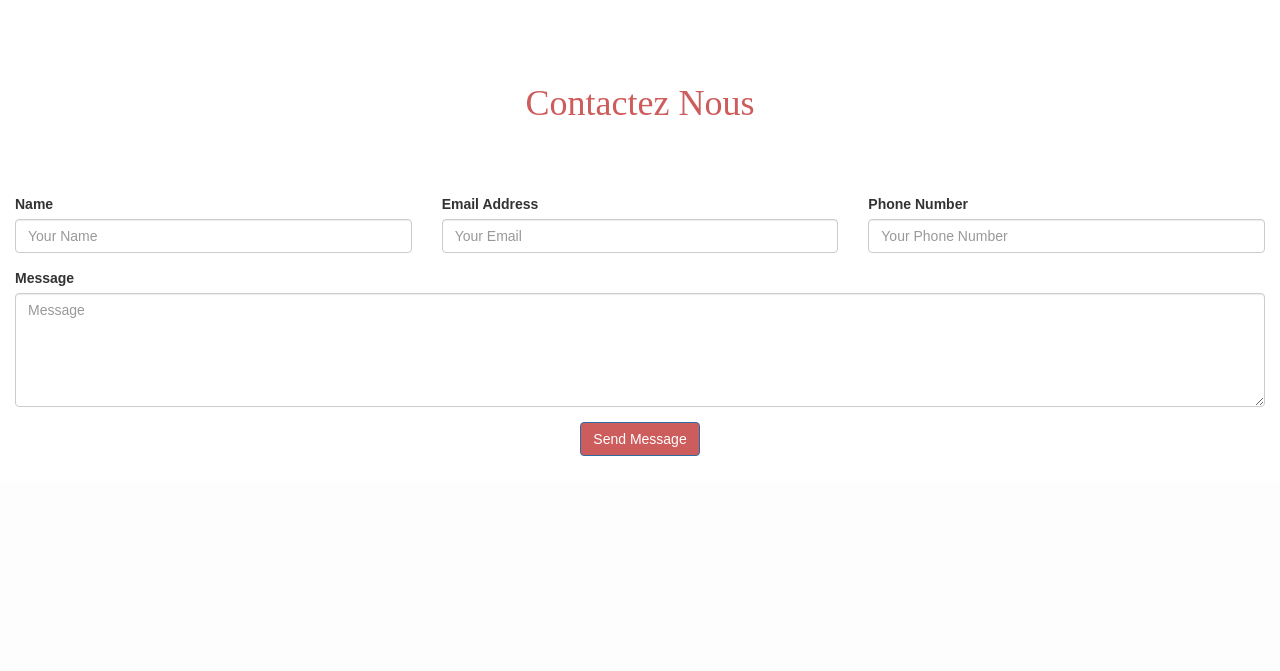
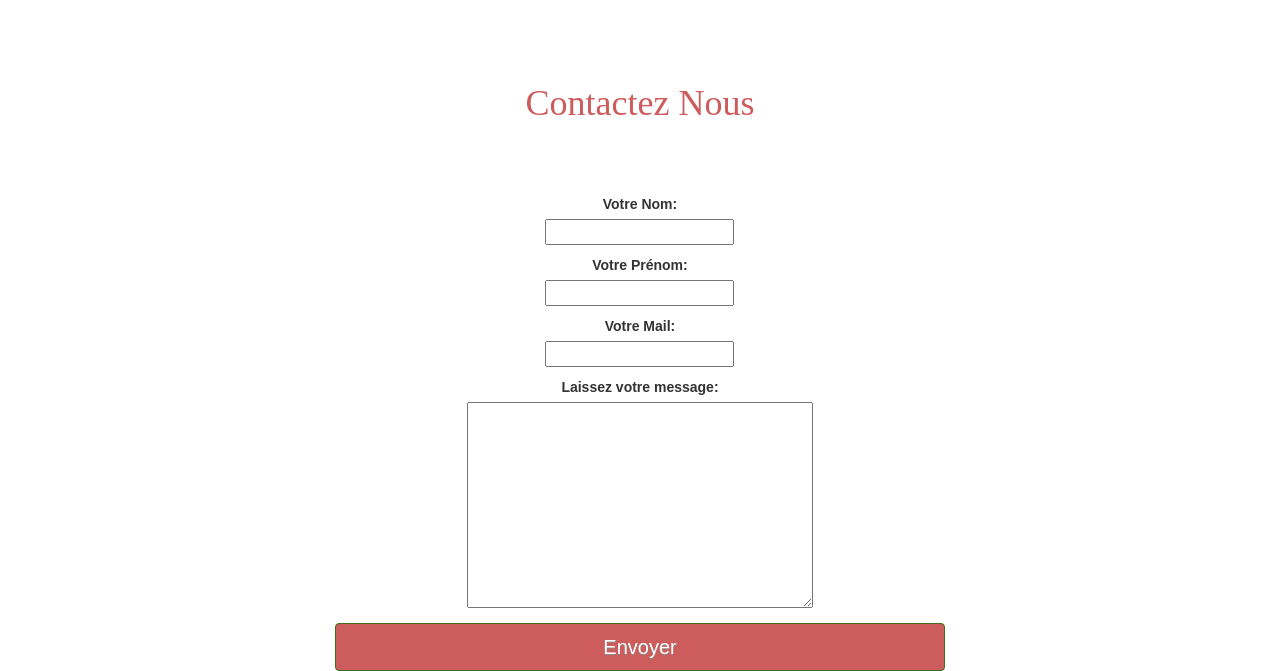
Before and after one commit to Touzi-Mortadha/Soteq, a Django app: page /contact in a window 1280 px wide. Shown: the part 593-1264 px from the top of the page. Before the commit the page ends 1049 px from the top, so only its background shows below. Run offline with Django 3.2, Linux system fonts and the light colour scheme; some libraries are stand-ins or nearby versions; some web fonts are replaced.

Commit message:
contact_calss_based

```diff
--- a/Soteq_project/settings.py
+++ b/Soteq_project/settings.py
@@ -134,7 +134,7 @@ MEDIA_ROOT = os.path.join(BASE_DIR, "media_cdn")
 EMAIL_BACKEND = 'django.core.mail.backends.smtp.EmailBackend'
 
 
-DEFAULT_EMAIL_FROM = ''
+DEFAULT_EMAIL_FROM = 'soteqapp@gmail.com'
 DEFAULT_EMAIL_BCC = ''
 SERVER_EMAIL = ''
 
--- a/soteq/forms.py
+++ b/soteq/forms.py
@@ -17,3 +17,16 @@ class SignUpForm(UserCreationForm):
         self.fields['email'].widget.attrs.update({'class' : 'form-control input-lg'})
         self.fields['password1'].widget.attrs.update({'class' : 'form-control input-lg'})
         self.fields['password2'].widget.attrs.update({'class' : 'form-control input-lg'})
+
+
+class ContactForm(forms.Form):
+    contact_name = forms.CharField(required=True)
+    contact_last_name = forms.CharField(required=True)
+    contact_email = forms.EmailField(required=True)
+    content = forms.CharField(required=True, widget=forms.Textarea)
+    def __init__(self, *args, **kwargs):
+        super(ContactForm, self).__init__(*args, **kwargs)
+        self.fields['contact_name'].label = "Votre Nom:"
+        self.fields['contact_last_name'].label = "Votre Prénom:"
+        self.fields['contact_email'].label = "Votre Mail:"
+        self.fields['content'].label = "Laissez votre message:"
--- a/soteq/views.py
+++ b/soteq/views.py
@@ -10,9 +10,11 @@ from django.views import View
 from django.utils.encoding import force_bytes, force_text
 from django.utils.http import urlsafe_base64_encode, urlsafe_base64_decode
 from django.template.loader import render_to_string
-from .forms import SignUpForm
+from .forms import SignUpForm, ContactForm
 from .tokens import account_activation_token
 from django.core.mail import EmailMessage
+from django.template import Context
+from django.template.loader import get_template
 
 
 
@@ -39,10 +41,6 @@ class SAV_view(TemplateView):
     template_name = "SAV.html"
 
 
-class contact_view(TemplateView):
-    template_name = "contact_us.html"
-
-
 
 class produit_detail_view(TemplateView):
     template_name = "produit_detail.html"
@@ -56,7 +54,6 @@ class produit_detail_view(TemplateView):
 class signup(View):
     form_class = SignUpForm
     template_name = 'signup.html'
-    initial = {'key': 'value'}
     def post(self, request, *args, **kwargs):
         form = self.form_class(request.POST)
         if form.is_valid():
@@ -101,8 +98,40 @@ def activate(request, uidb64, token):
         return render(request, 'account_activation_invalid.html')
 
 
-#class account_activation_sent(TemplateView):
-#    template_name = "account_activation_sent.html"
-
 def account_activation_sent(request):
     return render(request, 'account_activation_sent.html')
+
+class contact_view(View):
+    form_class = ContactForm
+    template_name = 'contact_us.html'
+    def post(self, request, *args, **kwargs):
+        form = self.form_class(request.POST)
+        if form.is_valid():
+            contact_name = request.POST.get('contact_name', '')
+            contact_last_name = request.POST.get('contact_last_name', '')
+            contact_email = request.POST.get('contact_email', '')
+            form_content = request.POST.get('content', '')
+
+
+            template = get_template('contact_template.txt')
+            context = {
+                'contact_name': contact_name,
+                'contact_last_name': contact_last_name,
+                'contact_email': contact_email,
+                'form_content': form_content,
+            }
+            content = template.render(context)
+
+            email = EmailMessage(
+                "Soteq a reçu un nouveau message",
+                content,
+                "Your website" +'',
+                ['soteqapp@gmail.com'],
+                headers = {'Reply-To': contact_email }
+            )
+            email.send()
+            return redirect('contact')
+        return render(request, self.template_name, {'form': form})
+    def get(self, request, *args, **kwargs):
+        form = self.form_class()
+        return render(request, self.template_name, {'form': form})
--- a/templates/contact_us.html
+++ b/templates/contact_us.html
@@ -20,6 +20,72 @@
 
     font-family: 'Sansita', sans-serif;
     }
+
+
+
+
+    legend {
+        color: #CD5C5C;
+        font-size: 25px;
+        font-weight: bold;
+    }
+
+    .signup-btn {
+        background: #CD5C5C;
+        background-image: -webkit-linear-gradient(top, #CD5C5C, #CD5C5C);
+        background-image: -moz-linear-gradient(top, #CD5C5C, #CD5C5C);
+        background-image: -ms-linear-gradient(top, #CD5C5C, #CD5C5C);
+        background-image: -o-linear-gradient(top, #CD5C5C, #CD5C5C);
+        background-image: linear-gradient(to bottom, #CD5C5C, #CD5C5C);
+        -webkit-border-radius: 4;
+        -moz-border-radius: 4;
+        border-radius: 4px;
+        text-shadow: 0px 1px 0px #898a88;
+        -webkit-box-shadow: 0px 0px 0px #a4e388;
+        -moz-box-shadow: 0px 0px 0px #a4e388;
+        box-shadow: 0px 0px 0px #a4e388;
+        font-family: Arial;
+        color: #ffffff;
+        font-size: 20px;
+        padding: 10px 20px 10px 20px;
+        border: solid #3b6e22 1px;
+        text-decoration: none;
+    }
+
+    .signup-btn:hover {
+        background: #79bc64;
+        background-image: -webkit-linear-gradient(top, #79bc64, #5e7056);
+        background-image: -moz-linear-gradient(top, #79bc64, #5e7056);
+        background-image: -ms-linear-gradient(top, #79bc64, #5e7056);
+        background-image: -o-linear-gradient(top, #79bc64, #5e7056);
+        background-image: linear-gradient(to bottom, #79bc64, #5e7056);
+        text-decoration: none;
+    }
+
+    .navbar-default .navbar-brand {
+        color: #fff;
+        font-size: 30px;
+        font-weight: bold;
+    }
+
+    .form .form-control {
+        margin-bottom: 10px;
+    }
+
+    @media (min-width: 768px) {
+        #home {
+            margin-top: 50px;
+        }
+
+        #home .slogan {
+            color: #0e385f;
+            line-height: 29px;
+            font-weight: bold;
+        }
+    }
+
+
+
 </style>
 
 
@@ -76,7 +142,7 @@
 
                     <h1 class="text-center" ><span style="color: #CD5C5C;font-family: 'Sansita' ">Contactez Nous</span></h1>
 <br><br><br>
-
+<!--
                     <form action="" method="post" role="form" class="contactForm">
                         <div class="row">
                             <div class="form-group col-lg-4">
@@ -114,6 +180,44 @@
                             </div>
                         </div>
                     </form>
+                  -->
+
+
+                  <div class="row">
+                      <div class="col-sm-offset-1 col-sm-2">
+                      </div>
+                      <div class="col-sm-6">
+
+            <form method="post">
+               {% csrf_token %}
+               <center>
+              {% for field in form %}
+        <div class="fieldWrapper">
+                   <p>
+                      {{ field.label_tag }}<br>
+                        {{ field }}
+                                {% if field.help_text %}
+                                  <small style="color: grey">{{ field.help_text }}</small>
+                                {% endif %}
+                        {% for error in field.errors %}
+                            <p style="color: red">{{ error }}</p>
+                        {% endfor %}
+                    </p>
+                  </div>
+                {% endfor %}
+              </center>
+                <button type="submit" class="btn btn-lg btn-primary btn-block signup-btn"  style='background-color:#CD5C5C' >Envoyer</button>
+            </form>
+
+        </div>
+        </div>
+
+
+
+
+
+
+
                 </div>
             </div>
         </div>
--- a/templates/signup.html
+++ b/templates/signup.html
@@ -75,7 +75,7 @@
 
       <h1 class="text-center" ><span style="color: #CD5C5C;font-family: 'Sansita' ">Sign up</span></h1>
       <br><br><br>
-          </div
+    </div>
           <div class="row">
               <div class="col-sm-offset-1 col-sm-2">
               </div>
```
Also changed, not shown: templates/contact_template.txt (added, +18 -0 lines).
